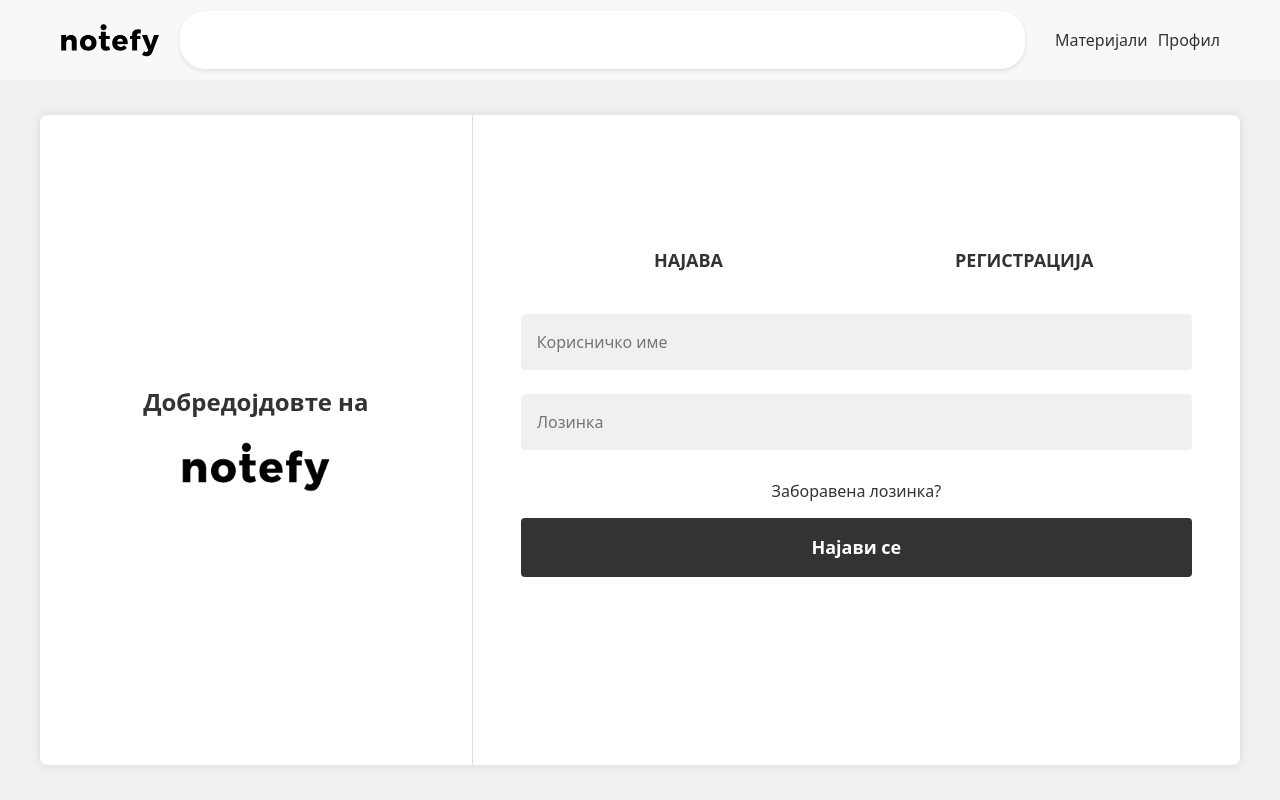
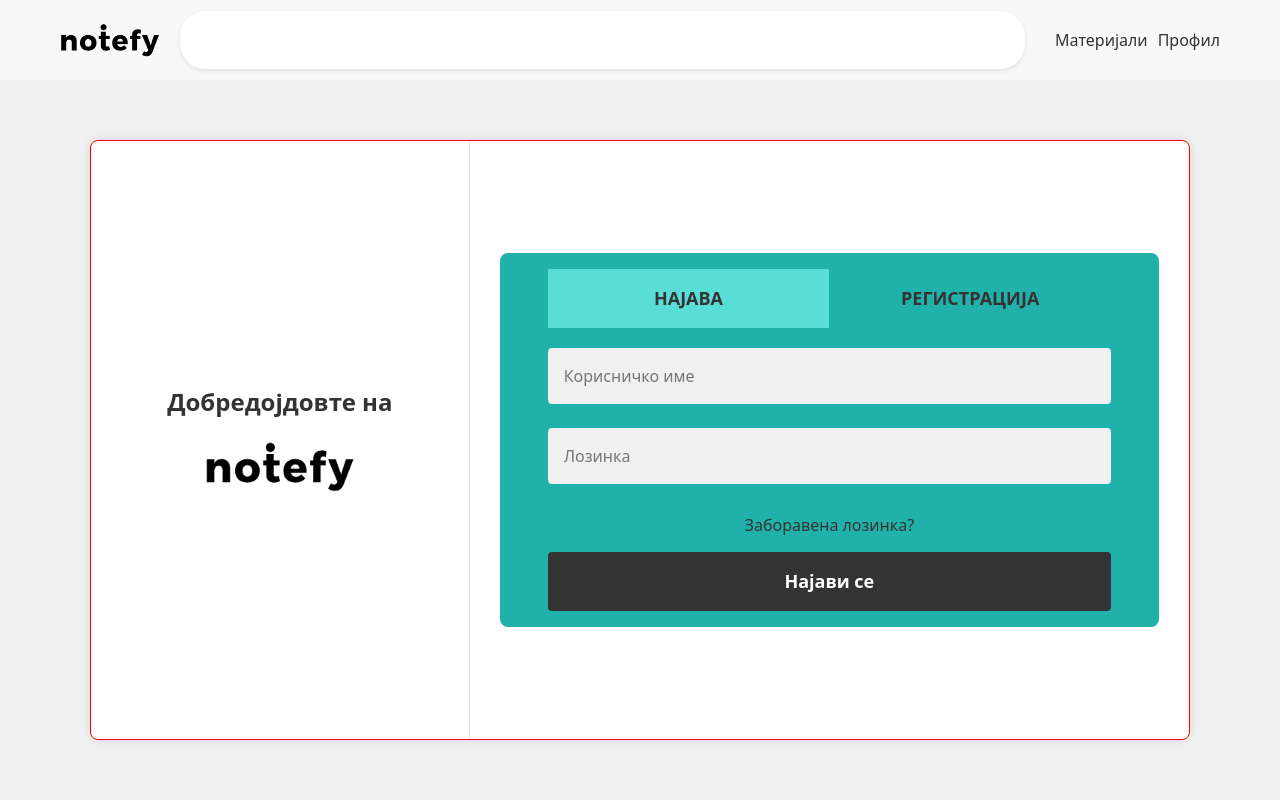
Before and after one commit to 22-23-T-26/Notefy-front, a React (Create React App) app: page / in a window 1280 px wide. Built offline with nearby package versions, Linux system fonts and the light colour scheme; no server answers.

Commit message:
Feature/angela/ui-adjusments-home-page

```diff
--- a/src/components/Login/Login.css
+++ b/src/components/Login/Login.css
@@ -12,10 +12,13 @@
     justify-content: center;
     align-items: center;
     background-color: #ffffff;
-    width: 1200px;
-    height: 650px;
+    width: 1100px;
+    height: 600px;
     border-radius: 8px;
     box-shadow: 0px 0px 8px rgba(0, 0, 0, 0.1);
+    border: 1px solid red;
+    margin-top: 20px;
+    margin-bottom: 20px;
 }
 
 
@@ -51,13 +54,14 @@
 .login-register-column {
     flex: 2;
     padding: 16px 48px;
-    height: 400px;
+    border-radius: 8px;
+    background-color: lightseagreen;
+    margin: 30px;
 }
 
 .tabs {
     display: flex;
-    margin-bottom: 24px;
-    margin-top: -25px;
+    margin-bottom: 20px;
 }
 
 .tab {
@@ -72,11 +76,11 @@
 }
 
 .tab:hover {
-    background-color: #f0f0f0;
+    background-color: #58ded6;
 }
 
 .tab.active {
-    background-color: #ffffff;
+    background-color: #58ded6;
 }
 
 form {
--- a/src/components/Login/Login.js
+++ b/src/components/Login/Login.js
@@ -175,7 +175,7 @@ const LoginRegisterForm = () => {
                     <h3>Добредојдовте на</h3>
                     <img className="logo-notefy-login" src="./logo.png" alt="logo" width={150} />
                 </div>
-                <div className="vertical-line"></div>
+                <div className="vertical-line"/>
                 <div className="login-register-column">
                     <div className="tabs">
                         <div
```
